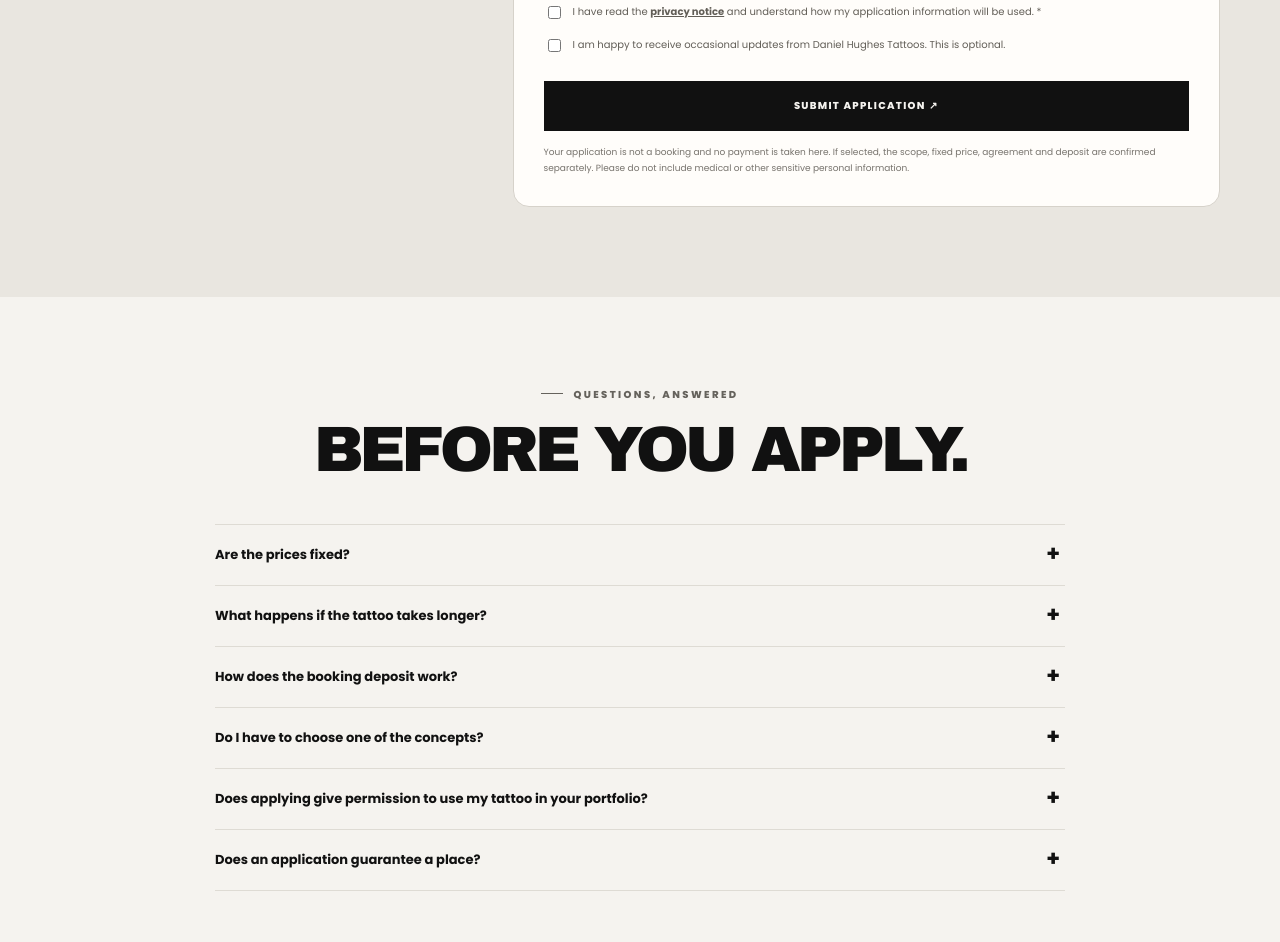
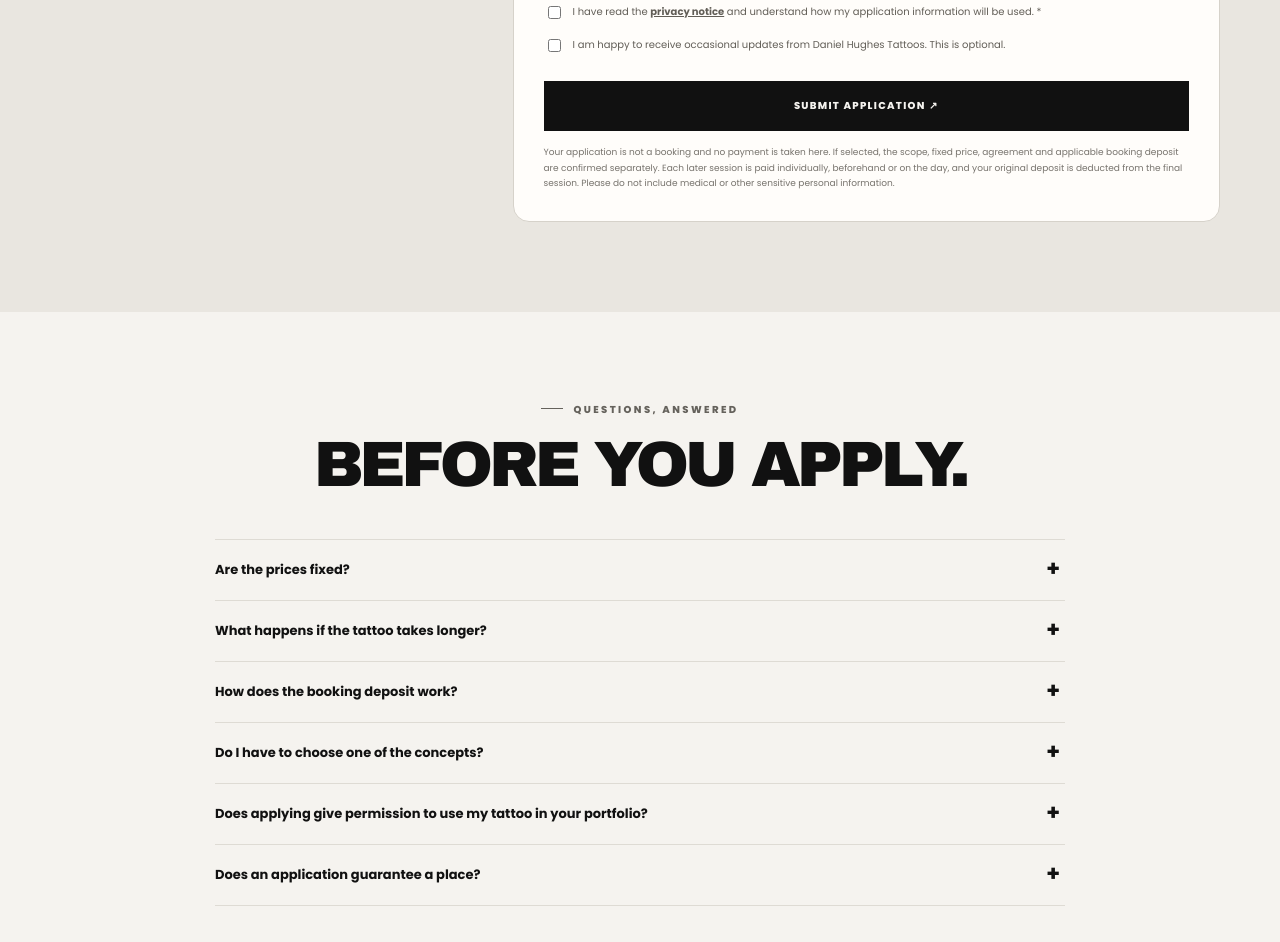
Before and after one commit to dontdoadan/dan-hughes-tattoos, a plain HTML site: page 2027-portfolio-projects/index.html in a window 1280 px wide. Shown: the part 5272-6214 px from the top of the page. Drawn offline with Linux system fonts and the light colour scheme.

Commit message:
Clarify rolling deposit and session payment terms

```diff
--- a/2027-portfolio-projects/index.html
+++ b/2027-portfolio-projects/index.html
@@ -68,7 +68,7 @@ header{height:76px;position:sticky;top:0;z-index:20;background:rgba(245,243,239,
 <label class="check"><input type="checkbox" name="ageConfirmed" required><span>I confirm I am 18 or over. *</span></label>
 <label class="check"><input type="checkbox" name="privacyAccepted" required><span>I have read the <a href="/privacy.html#portfolio-2027" target="_blank" rel="noopener">privacy notice</a> and understand how my application information will be used. *</span></label>
 <label class="check"><input type="checkbox" name="marketingConsent"><span>I am happy to receive occasional updates from Daniel Hughes Tattoos. This is optional.</span></label>
-<button class="btn" id="submit" type="submit">Submit application ↗</button><p class="status" id="status" role="status" aria-live="polite"></p><p class="privacy">Your application is not a booking and no payment is taken here. If selected, the scope, fixed price, agreement and deposit are confirmed separately. Please do not include medical or other sensitive personal information.</p>
+<button class="btn" id="submit" type="submit">Submit application ↗</button><p class="status" id="status" role="status" aria-live="polite"></p><p class="privacy">Your application is not a booking and no payment is taken here. If selected, the scope, fixed price, agreement and applicable booking deposit are confirmed separately. Each later session is paid individually, beforehand or on the day, and your original deposit is deducted from the final session. Please do not include medical or other sensitive personal information.</p>
 </form></div></div></section>
 <section class="section"><div class="wrap"><div class="section-head"><p class="eyebrow">Questions, answered</p><h2>BEFORE YOU APPLY.</h2></div><div class="faq">
 <details><summary>Are the prices fixed?</summary><p>The listed prices are the selected fixed prices for the quarter, half and full sleeve categories, subject to the agreed design, placement and coverage. The convention project's fixed price is confirmed before booking.</p></details>
```
